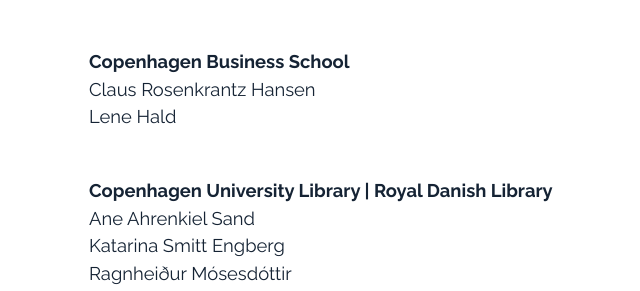
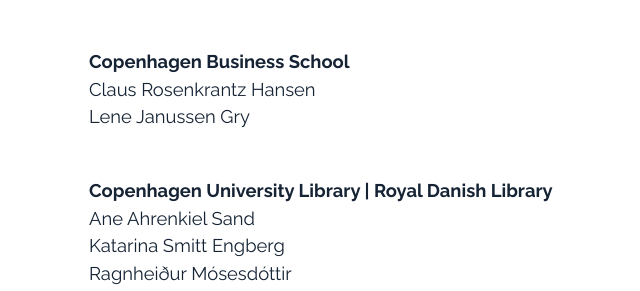
Before and after one commit to openaccess-dk/openaccess-dk.github.io, a Jekyll site: the page built from index.md, in a window 1280 px wide and 900 px high, scrolled down 638 px. Shown: the part 154-445 px from the top of the window, without its empty margins (111-751 px from the left). Built offline with Jekyll 4.4.1, drawn with Linux system fonts in a browser that asks for light colours.

Commit message:
Update index.md

```diff
--- a/index.md
+++ b/index.md
@@ -22,7 +22,7 @@
 
 **Copenhagen Business School**<br/>
 Claus Rosenkrantz Hansen<br/>
-Lene Hald<br/><br/>
+Lene Janussen Gry<br/><br/>
 
 **Copenhagen University Library | Royal Danish Library**<br/>
 Ane Ahrenkiel Sand<br/>
```
